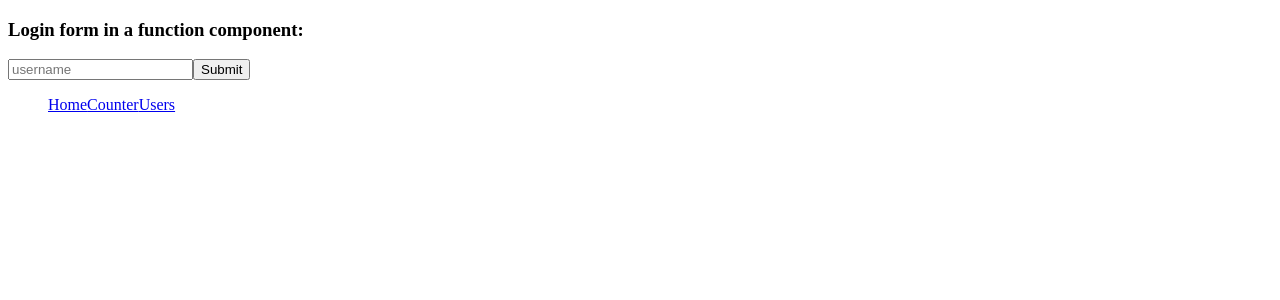
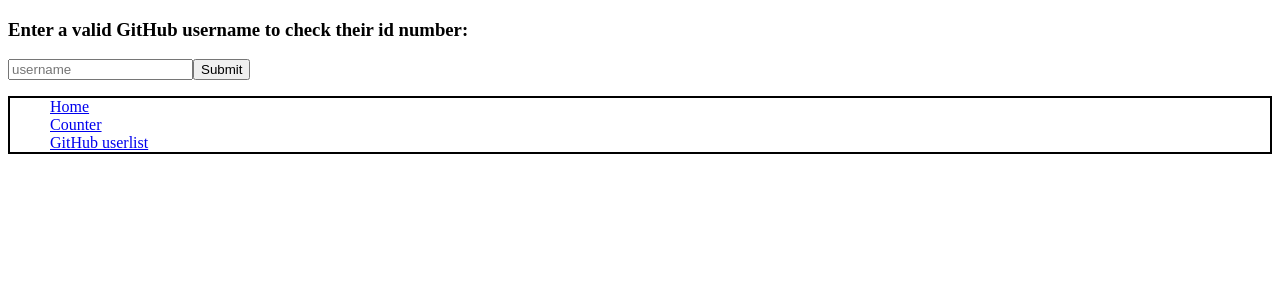
Before and after one commit to d-94k/react-develhope, a React (Create React App) app: page /users in a window 1280 px wide. Shown: the top 300 px of the page. Built offline with nearby package versions, Linux system fonts and the light colour scheme.

Commit message:
completed exercise

```diff
--- a/src/App.js
+++ b/src/App.js
@@ -14,10 +14,10 @@ const App = () => {
               <Route path=":username" element={<GithubUser />} />
             </Route>
           </Routes>
-          <ul>
+          <ul style={{border: "2px solid black", display: "flex", flexDirection: "column"}}>
             <Link to="/">Home</Link>
             <Link to="counter">Counter</Link>
-            <Link to="users">Users</Link>
+            <Link to="users">GitHub userlist</Link>
           </ul>
         </div>
       )
--- a/src/GithubUserList.js
+++ b/src/GithubUserList.js
@@ -30,7 +30,7 @@ export default function GithubUserList () {
 
     return (
         <>
-            <h3>Login form in a function component:</h3>
+            <h3>Enter a valid GitHub username to check their id number:</h3>
             <form onSubmit={formLog}>
                 <input name="username" type="text" value={data.text} onChange={formHandler} placeholder="username"/>
                 <button type="submit">Submit</button>
```
